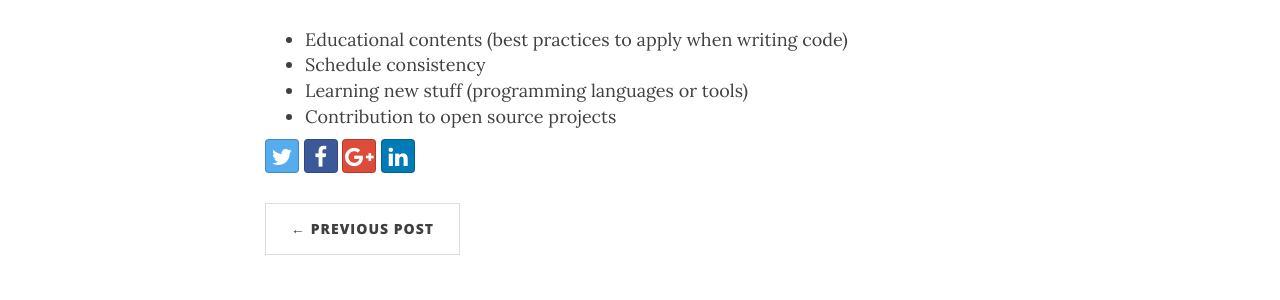
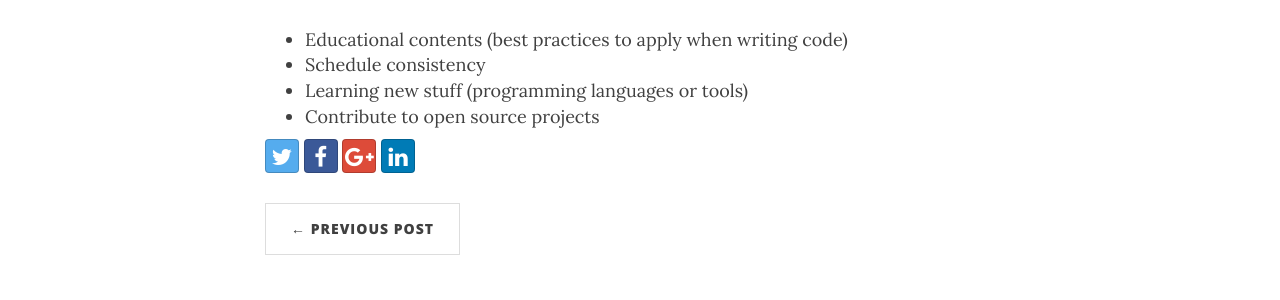
Before and after one commit to joebew42/twitch, a Jekyll site: the page built from docs/_posts/2017-10-01-what-about-october.md, in a window 1280 px wide and 900 px high, scrolled down 704 px. Shown: the part 321-621 px from the top of the window. Built offline with Jekyll 4.4.1, drawn with Linux system fonts in a browser that asks for light colours; nearby versions of some CDN libraries; comment, search, counter and statistics services are not loaded.

Commit message:
another fix

```diff
--- a/docs/_posts/2017-10-01-what-about-october.md
+++ b/docs/_posts/2017-10-01-what-about-october.md
@@ -27,4 +27,4 @@ This will be my minimum set of things:
 - Educational contents (best practices to apply when writing code)
 - Schedule consistency
 - Learning new stuff (programming languages or tools)
-- Contribution to open source projects
+- Contribute to open source projects
```
